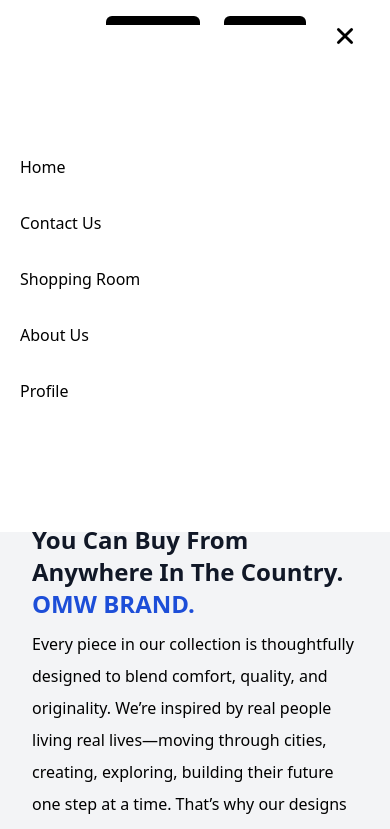
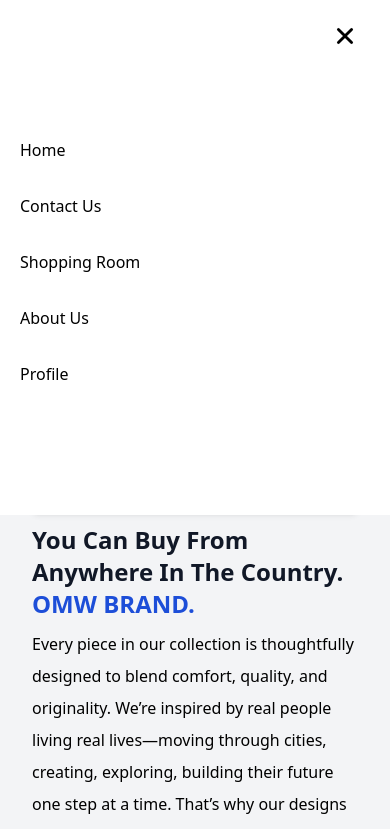
Before and after one commit to Elvischi/dish, a plain HTML site: page index.html in a window 390 px wide. Both pictures are taken after a click on the element 344 px from the left and 36 px from the top of the page. Shown: the top 829 px of the page. Drawn offline with nearby package versions, Linux system fonts and the light colour scheme; files that its build step writes are made by us from their sources.

Commit message:
still top

```diff
--- a/index.html
+++ b/index.html
@@ -255,7 +255,7 @@
         const navLinks = document.querySelector('.nav-link')
         function onToggleMenu(e) {
             e.name = e.name === 'menu' ? 'close' : 'menu'
-            navLinks.classList.toggle('top-[3%]')
+            navLinks.classList.toggle('top-[1%]')
         }
     </script>
     <script src="./purchase.js"></script>
```
